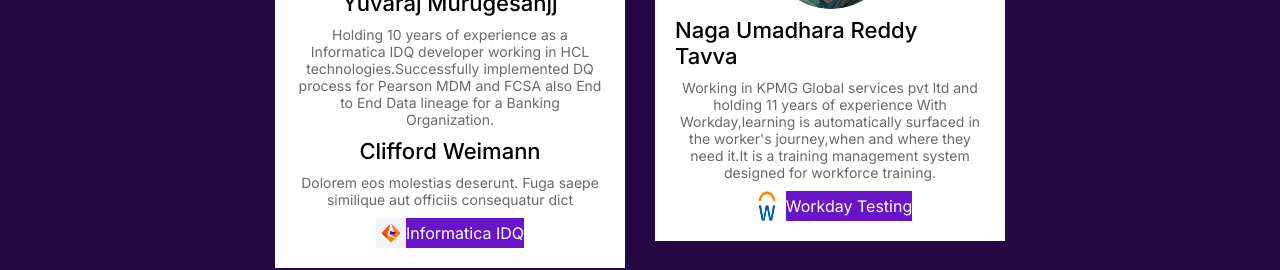
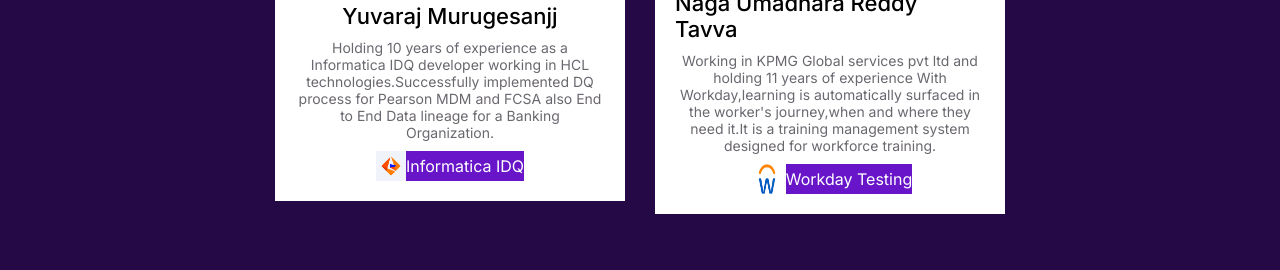
Before and after one commit to Josphine-Swetha23/ssbootcamp, a Next.js app: page / in a window 1280 px wide. Shown: the part 2640-2910 px from the top of the page. Built offline with nearby package versions, Linux system fonts and the light colour scheme; no server answers.

Commit message:
card issue fixes

```diff
--- a/pages/index.js
+++ b/pages/index.js
@@ -27,7 +27,6 @@ const HomePage = () => {
             But learning it from the core, first hand, makes you one!
           </div>
           <div className={`${styles.enrollbutton} ${styles.flexcenter}`}>
-
             <Link href="/enroll">Join for free</Link>
           </div>
         </div>
@@ -317,8 +316,8 @@ const HomePage = () => {
                 for Pearson MDM and FCSA also End to End Data lineage for a
                 Banking Organization.
               </div>
-              <div className={styles.tutorname}>Clifford Weimann</div>
-              <div className={styles.tutordesc}>Dolorem eos molestias deserunt. Fuga saepe similique aut officiis consequatur dict</div>
+              {/* <div className={styles.tutorname}>Clifford Weimann</div>
+              <div className={styles.tutordesc}>Dolorem eos molestias deserunt. Fuga saepe similique aut officiis consequatur dict</div> */}
               <div className={styles.tutorcourse}>
                 <img className={styles.logotutor} src="download.png" alt="" />
                 Informatica IDQ
```
